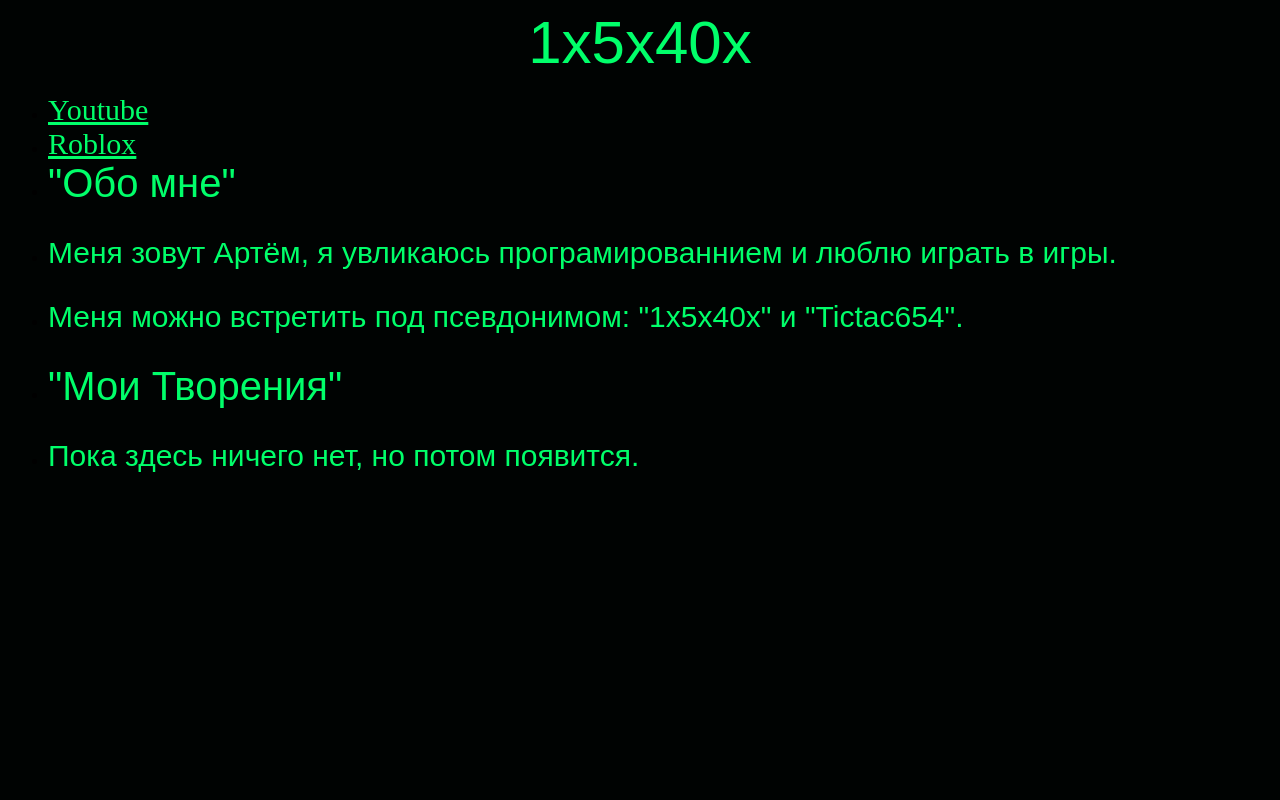
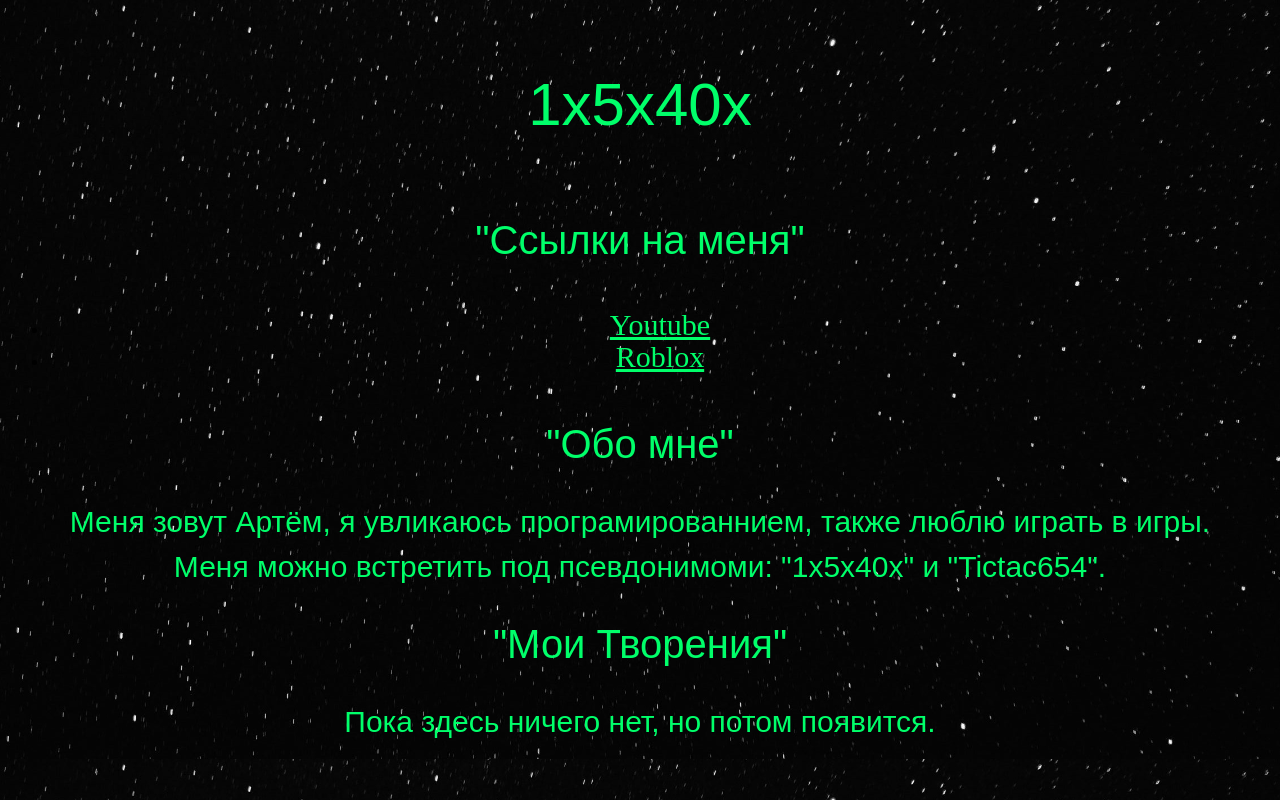
Before and after one commit to 1x5x40x/1x5x40x.io, a plain HTML site: page index.html in a window 1280 px wide. Drawn offline with Linux system fonts and the light colour scheme.

Commit message:
Add files via upload

```diff
--- a/index.html
+++ b/index.html
@@ -8,33 +8,26 @@
     <link rel="icon" href="img/lime.ico" type="image/x-icon">
 </head>
 <body>
+    <script>
+    </script>
     <header>
         <div>
             <nav>
-                <titlesite class="center-container">1x5x40x</titlesite>
-                <ul>
+                <p class="maintitle">1x5x40x</p>
+                <p class="title">"Ссылки на меня"</p>
+                <ul class="link-wrapper">
                     <li>
                         <a href="https://www.youtube.com/@Tictac654">Youtube</a>
                     </li>
                     <li>
                         <a href="https://www.roblox.com/users/3694946307/profile">Roblox</a>
                     </li>
-                    <li>
-                        <ptitle class="center-container">"Обо мне"</ptitle>
-                    </li>
-                    <li>
-                        <p class="center-container">Меня зовут Артём, я увликаюсь програмированнием и люблю играть в игры.</p>
-                    </li>
-                    <li>
-                        <p class="center-container">Меня можно встретить под псевдонимом: "1x5x40x" и "Tictac654".</p>
-                    </li>
-                    <li>
-                        <ptitle class="center-container">"Мои Творения"</ptitle>
-                    </li>
-                    <li>
-                        <p class="center-container">Пока здесь ничего нет, но потом появится.</p>
-                    </li>
                 </ul>
+                <p class="title">"Обо мне"</p>
+                <p class="center-container">Меня зовут Артём, я увликаюсь програмированнием, также люблю играть в игры.</p>
+                <p class="center-container">Меня можно встретить под псевдонимоми: "1x5x40x" и "Tictac654".</p>
+                <p class="title">"Мои Творения"</p>
+                <p class="center-container">Пока здесь ничего нет, но потом появится.</p>
             </nav>
         </div>
     </header>
--- a/style.css
+++ b/style.css
@@ -9,22 +9,39 @@ titlesite {
 p {
     color: rgb(0, 255, 106);
     font-size: 30px;
-    justify-content: left;
+    justify-content: center;
+    display: flex;
+    font-family: "Arial", sans-serif;
+    line-height: 0.5;
+}
+
+.title {
+    line-height: 1.5;
+    color: rgb(0, 255, 106);
+    font-size: 40px;
+    justify-content: center;
     display: flex;
     font-family: "Arial", sans-serif;
 }
 
-ptitle {
+.maintitle {
+    line-height: 1.5;
     color: rgb(0, 255, 106);
-    font-size: 40px;
-    justify-content: left;
+    font-size: 60px;
+    justify-content: center;
     display: flex;
     font-family: "Arial", sans-serif;
+}
+
+.link-wrapper {
+    text-align: center;
+    line-height: 1.5;
 }
 
 a {
     color: rgb(0, 255, 106);
     font-size: 30px;
+    line-height: 1;
 }
 
 a:hover {
@@ -33,5 +50,8 @@ a:hover {
 }
 
 body {
-    background-color: lch(0.63% 0.93 173.7);
+    background-image: url('img/background.jpg');
+    background-repeat: repeat;
+    background-position: center;
+    background-size: cover;
 }
```
Also changed, not shown: img/background.jpg (added).
